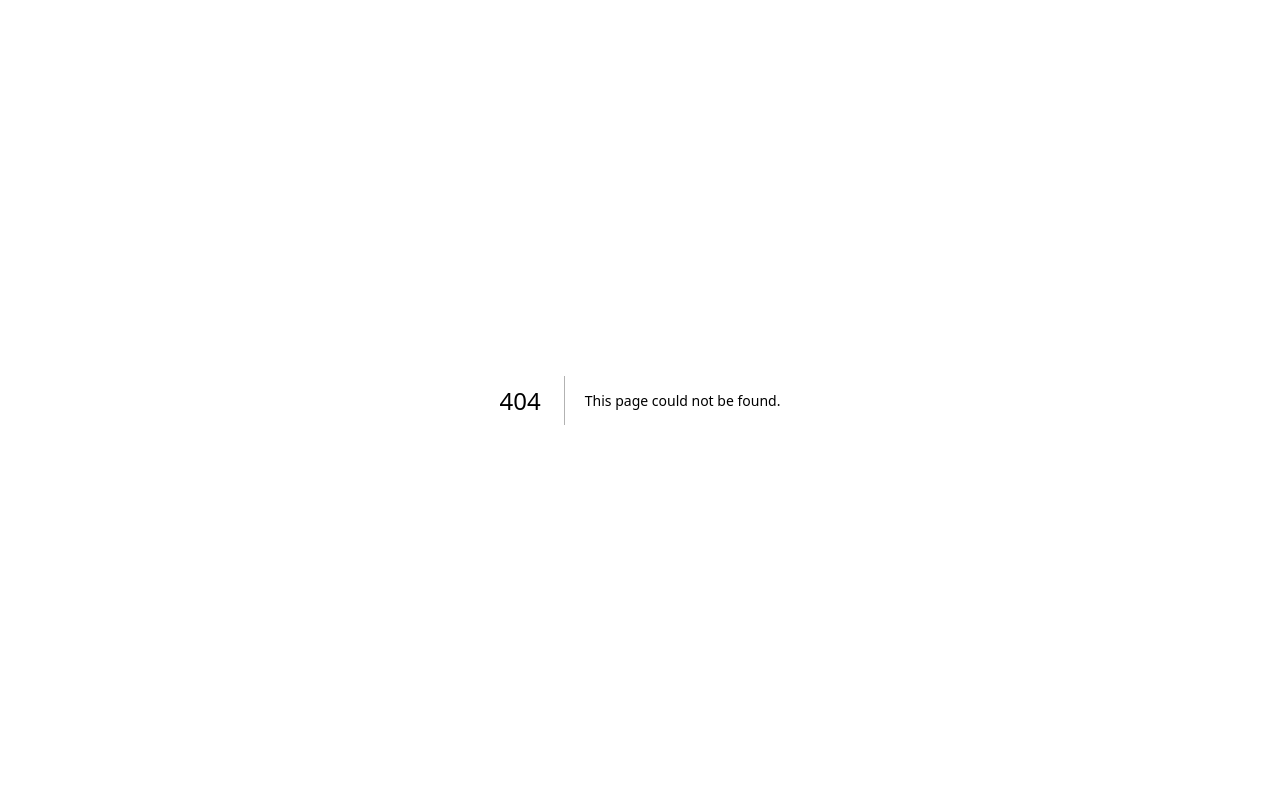
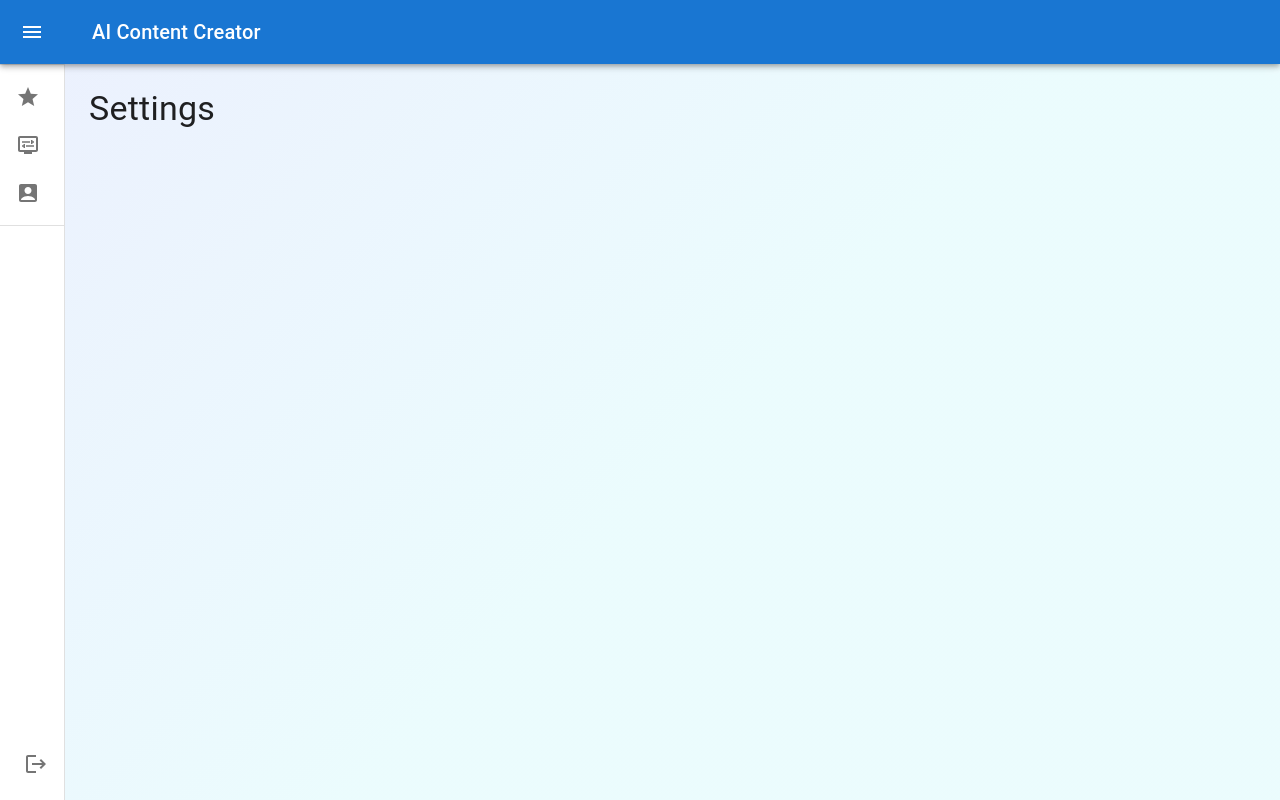
Before and after one commit to derekcoleman/Erciyes-AI-Content-Creator, a Next.js app in the folder client/: page /settings in a window 1280 px wide. Before the commit this address had no page. Built offline with nearby package versions, Linux system fonts and the light colour scheme.

Commit message:
Routes and bug fix

```diff
--- /dev/null
+++ b/client/src/app/settings/page.tsx
@@ -0,0 +1,10 @@
+import MiniDrawer from "../../components/drawer/MiniDrawer";
+import Typography from "@mui/material/Typography";
+
+export default function SettingsPage() {
+  return (
+    <MiniDrawer>
+      <Typography variant="h4">Settings</Typography>
+    </MiniDrawer>
+  );
+}
--- a/client/src/components/jobs/MiniDrawer.tsx
+++ b/client/src/components/drawer/MiniDrawer.tsx
@@ -23,13 +23,12 @@ import AccountBoxIcon from "@mui/icons-material/AccountBox";
 import LogoutIcon from "@mui/icons-material/Logout";
 import { useState } from "react";
 import { Button } from "@mui/material";
-
+import { useRouter } from "next/navigation";
 const iconList = [
-  { title: "Jobs", icon: <StarIcon /> },
-  { title: "Settings", icon: <DisplaySettingsIcon /> },
-  { title: "Profile", icon: <AccountBoxIcon /> },
+  { title: "Jobs", icon: <StarIcon />, path: "/jobs" },
+  { title: "Settings", icon: <DisplaySettingsIcon />, path: "/settings" },
+  { title: "Profile", icon: <AccountBoxIcon />, path: "/profile" },
 ];
-
 const drawerWidth = 240;
 
 const openedMixin = (theme: Theme): CSSObject => ({
@@ -116,12 +115,18 @@ const Drawer = styled(MuiDrawer, {
 export default function MiniDrawer({ children }) {
   const theme = useTheme();
   const [open, setOpen] = useState(false);
+  const router = useRouter(); // Initialize the router
 
   const handleDrawerOpen = () => {
     setOpen(true);
   };
 
   const handleDrawerClose = () => {
+    setOpen(false);
+  };
+
+  const handleNavigation = (path) => {
+    router.push(path); // Use Next.js router to navigate
     setOpen(false);
   };
 
@@ -143,12 +148,7 @@ export default function MiniDrawer({ children }) {
             aria-label="open drawer"
             onClick={handleDrawerOpen}
             edge="start"
-            sx={[
-              {
-                marginRight: 5,
-              },
-              open && { display: "none" },
-            ]}
+            sx={[{ marginRight: 5 }, open && { display: "none" }]}
           >
             <MenuIcon />
           </IconButton>
@@ -168,7 +168,7 @@ export default function MiniDrawer({ children }) {
         }}
       >
         <DrawerHeader>
-          <IconButton sx={{ mr: "auto" }}>
+          <IconButton sx={{ mr: "auto" }} onClick={() => handleNavigation("/")}>
             <HomeIcon fontSize="large" /> Home
           </IconButton>
           <IconButton onClick={handleDrawerClose}>
@@ -181,28 +181,11 @@ export default function MiniDrawer({ children }) {
         </DrawerHeader>
         <Divider />
         <List>
-          {iconList.map((data, index) => (
+          {iconList.map((data) => (
             <ListItem key={data.title} disablePadding sx={{ display: "block" }}>
-              <ListItemButton
-                sx={[
-                  { minHeight: 48, px: 2.5 },
-                  open
-                    ? { justifyContent: "initial" }
-                    : { justifyContent: "center" },
-                ]}
-              >
-                <ListItemIcon
-                  sx={[
-                    { minWidth: 0, justifyContent: "center" },
-                    open ? { mr: 3 } : { mr: "auto" },
-                  ]}
-                >
-                  {data.icon}
-                </ListItemIcon>
-                <ListItemText
-                  primary={data.title}
-                  sx={[open ? { opacity: 1 } : { opacity: 0 }]}
-                />
+              <ListItemButton onClick={() => handleNavigation(data.path)}>
+                <ListItemIcon>{data.icon}</ListItemIcon>
+                <ListItemText primary={data.title} />
               </ListItemButton>
             </ListItem>
           ))}
```
Also changed, not shown: client/src/app/jobs/page.tsx (added, +26 -0 lines), client/src/app/page.tsx (+3 -19 lines), client/src/app/profile/page.tsx (added, +10 -0 lines).
